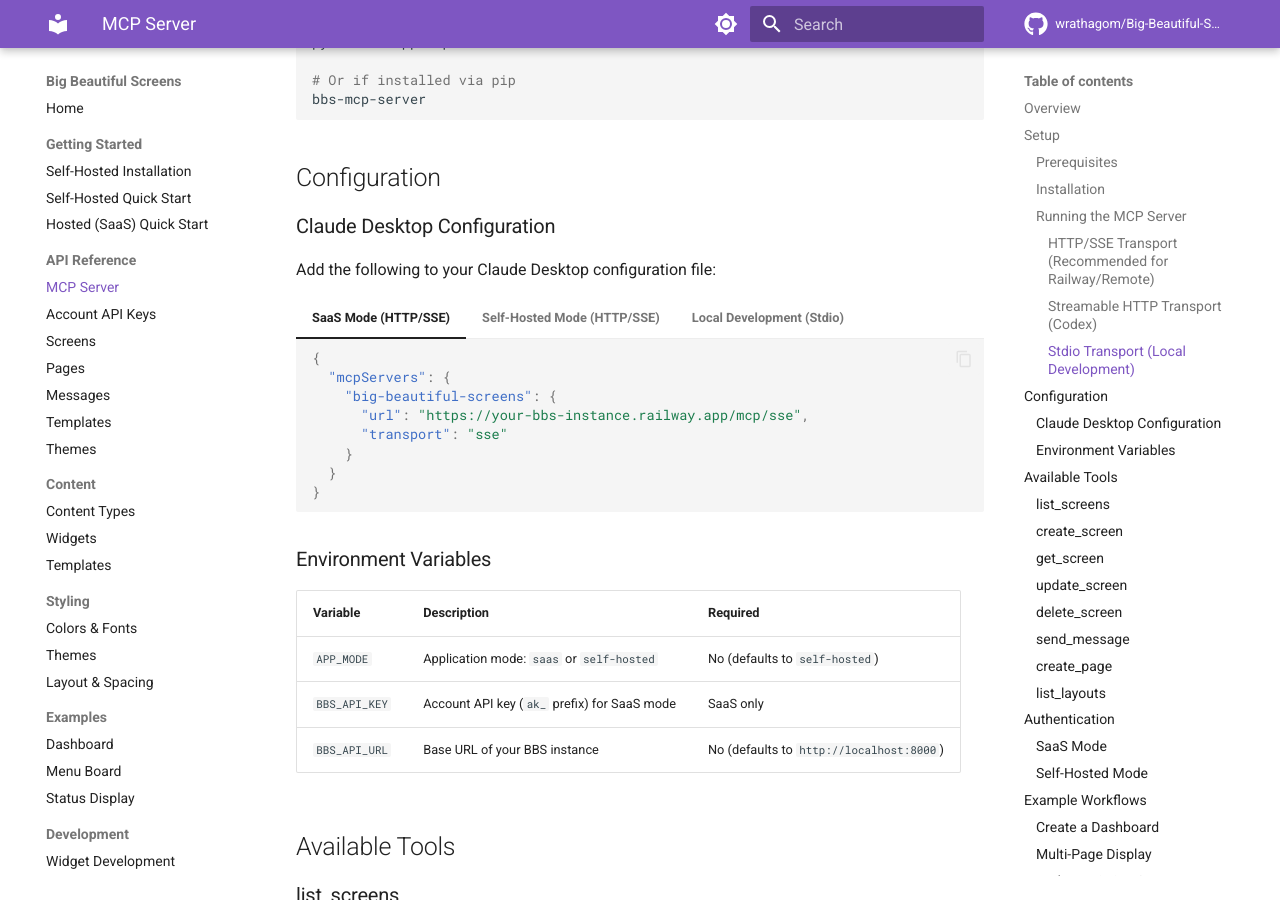
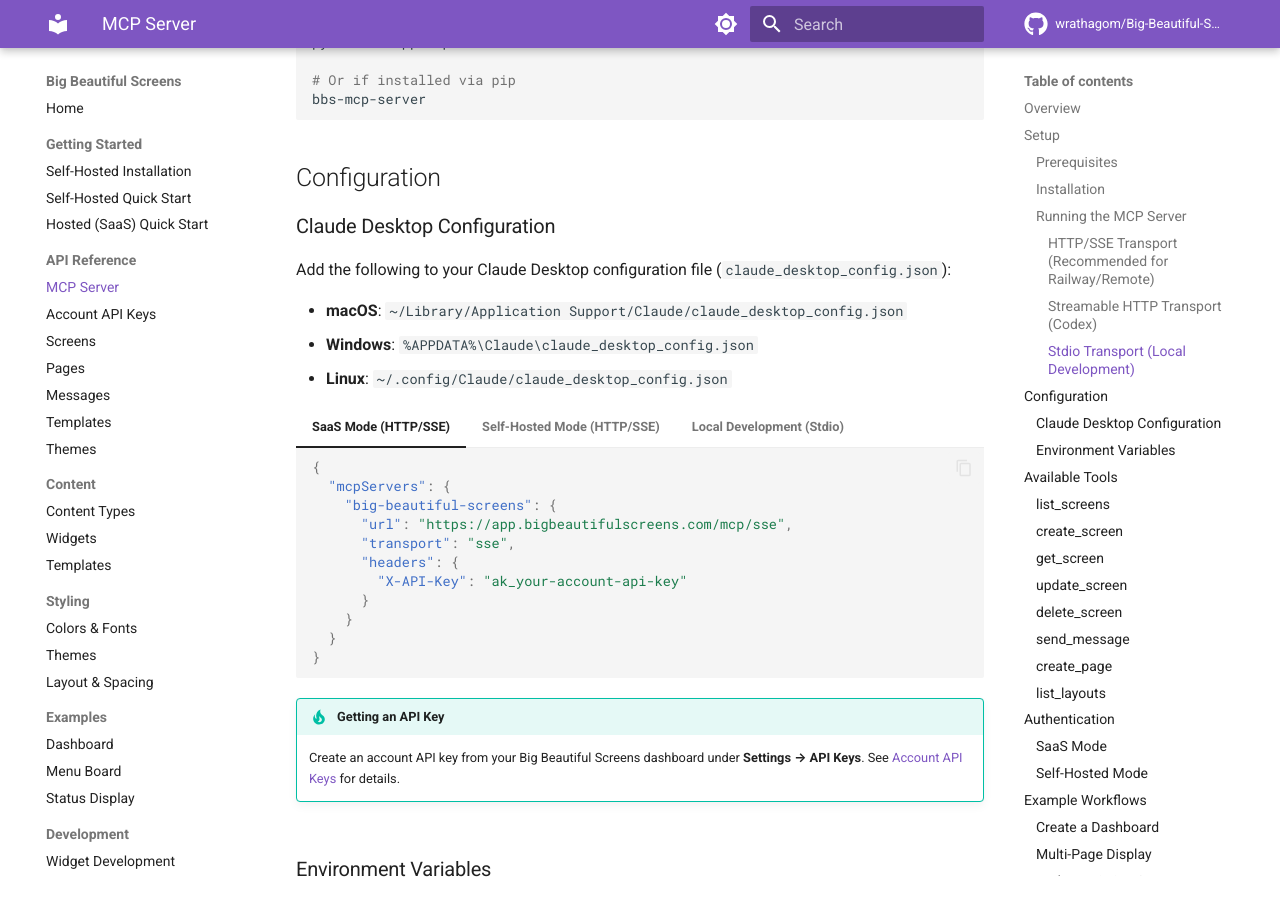
Before and after one commit to wrathagom/Big-Beautiful-Screens, an MkDocs documentation site: the page built from docs/api/mcp-server.md, in a window 1280 px wide and 900 px high, scrolled down 1475 px. Built offline with MkDocs 1.6.1 and Material for MkDocs 9.7.7, drawn with Linux system fonts in a browser that asks for light colours; comment, search, counter and statistics services are not loaded; some of the changed text lies outside the part shown.

Commit message:
Fix MCP SaaS docs

````diff
--- a/docs/api/mcp-server.md
+++ b/docs/api/mcp-server.md
@@ -59,7 +59,11 @@ bbs-mcp-server
 
 ### Claude Desktop Configuration
 
-Add the following to your Claude Desktop configuration file:
+Add the following to your Claude Desktop configuration file (`claude_desktop_config.json`):
+
+- **macOS**: `~/Library/Application Support/Claude/claude_desktop_config.json`
+- **Windows**: `%APPDATA%\Claude\claude_desktop_config.json`
+- **Linux**: `~/.config/Claude/claude_desktop_config.json`
 
 === "SaaS Mode (HTTP/SSE)"
 
@@ -67,12 +71,18 @@ Add the following to your Claude Desktop configuration file:
     {
       "mcpServers": {
         "big-beautiful-screens": {
-          "url": "https://your-bbs-instance.railway.app/mcp/sse",
-          "transport": "sse"
+          "url": "https://app.bigbeautifulscreens.com/mcp/sse",
+          "transport": "sse",
+          "headers": {
+            "X-API-Key": "ak_your-account-api-key"
+          }
         }
       }
     }
     ```
+
+    !!! tip "Getting an API Key"
+        Create an account API key from your Big Beautiful Screens dashboard under **Settings → API Keys**. See [Account API Keys](account-keys.md) for details.
 
 === "Self-Hosted Mode (HTTP/SSE)"
 
@@ -298,7 +308,7 @@ When configuring Claude Desktop for SaaS mode, include the API key as a custom h
 {
   "mcpServers": {
     "big-beautiful-screens": {
-      "url": "https://your-bbs-instance.railway.app/mcp/sse",
+      "url": "https://app.bigbeautifulscreens.com/mcp/sse",
       "transport": "sse",
       "headers": {
         "X-API-Key": "ak_your-account-api-key"
````
Also changed, not shown: docs/api/account-keys.md (+7 -7 lines).
